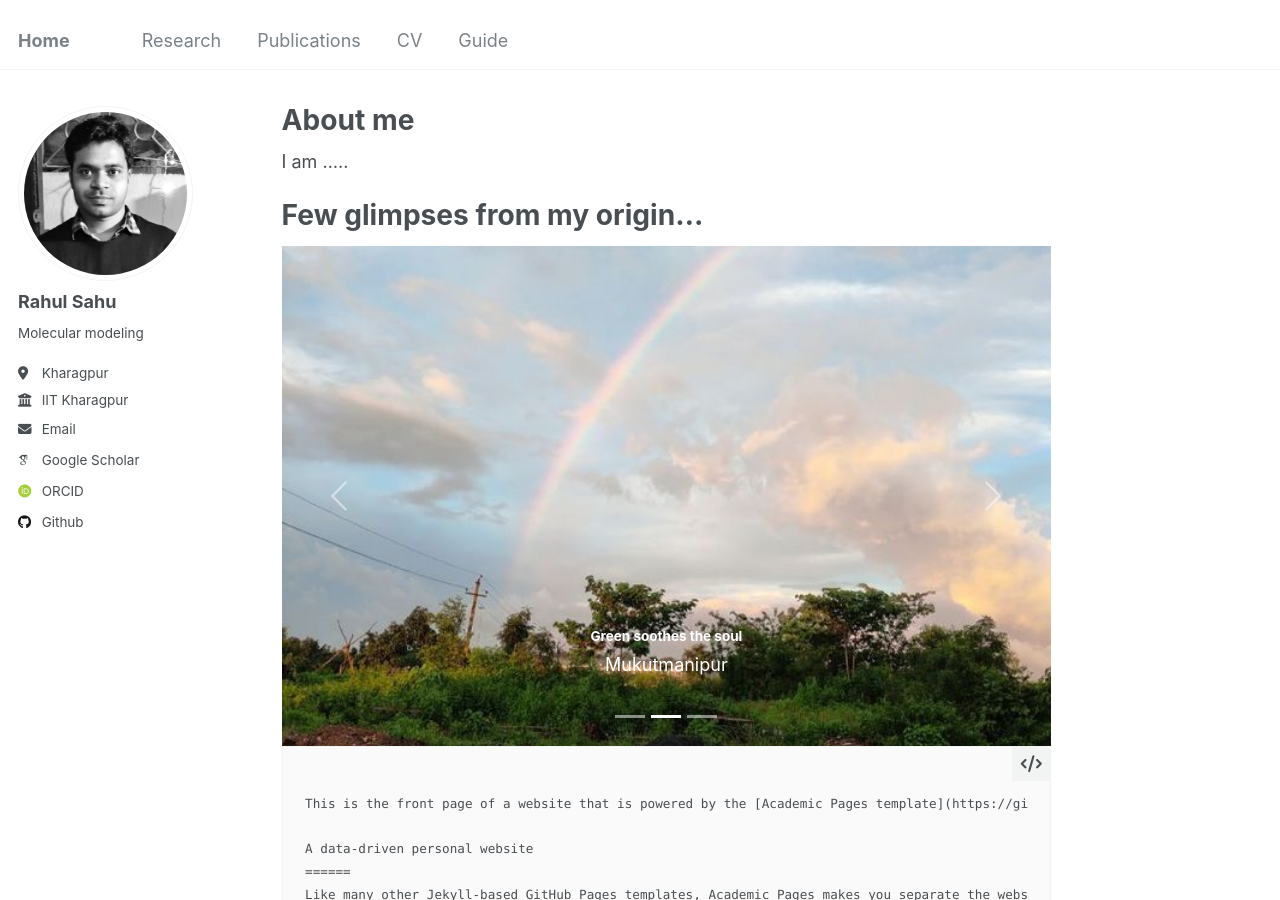
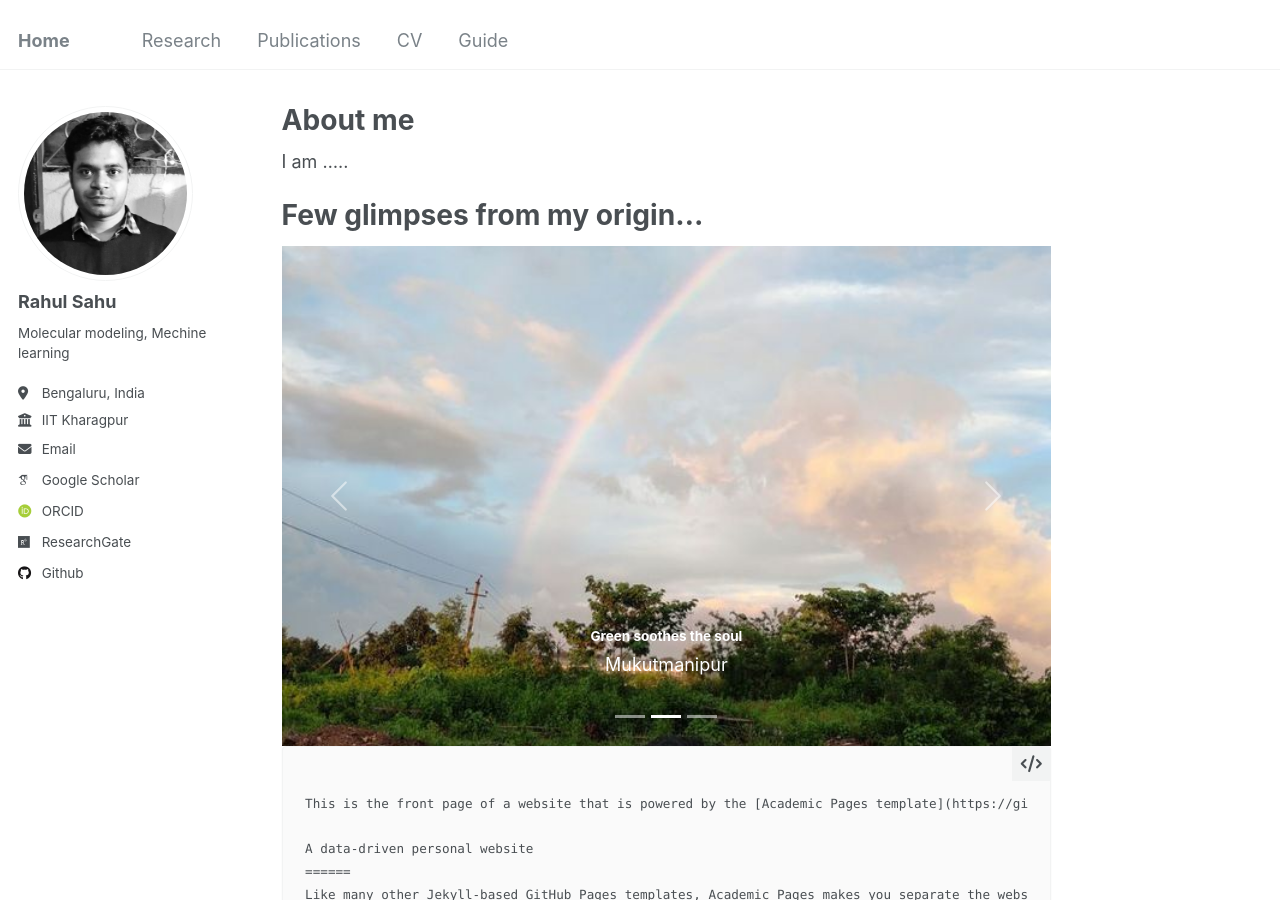
Before and after one commit to srahul21/srahul21.github.io, a Jekyll site: the page built from _pages/about.md, in a window 1280 px wide and 900 px high. Built offline with Jekyll 4.4.1, drawn with Linux system fonts in a browser that asks for light colours; some web fonts are replaced.

Commit message:
Update _config.yml

```diff
--- a/_config.yml
+++ b/_config.yml
@@ -24,8 +24,8 @@ author:
   avatar           : "my-image.jpg"
   name             : "Rahul Sahu"
   pronouns         : # example: "she/her"
-  bio              : "Molecular modeling"
-  location         : "Kharagpur"
+  bio              : "Molecular modeling, Mechine learning"
+  location         : "Bengaluru, India"
   employer         : "IIT Kharagpur"
   uri              : # URL
   email            : "rahulsahu.2013@gmail.com"
@@ -37,7 +37,7 @@ author:
   orcid            : "https://orcid.org/0000-0002-7042-6176"
   semantic         : # URL
   pubmed           : # URL
-  researchgate     : # URL
+  researchgate     : "https://www.researchgate.net/profile/Rahul-Sahu-19?ev=hdr_xprf"
   scopus           : # URL
 
   # Repositories and software development
```
